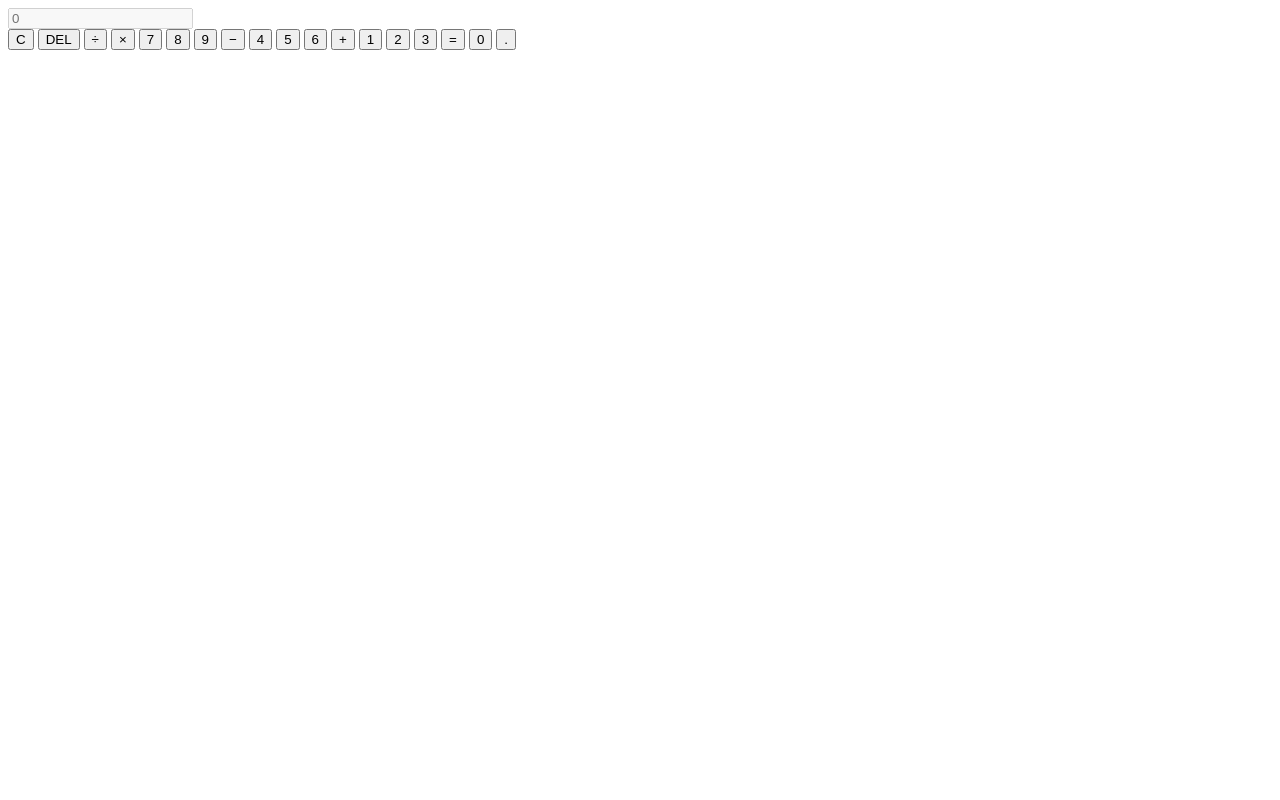
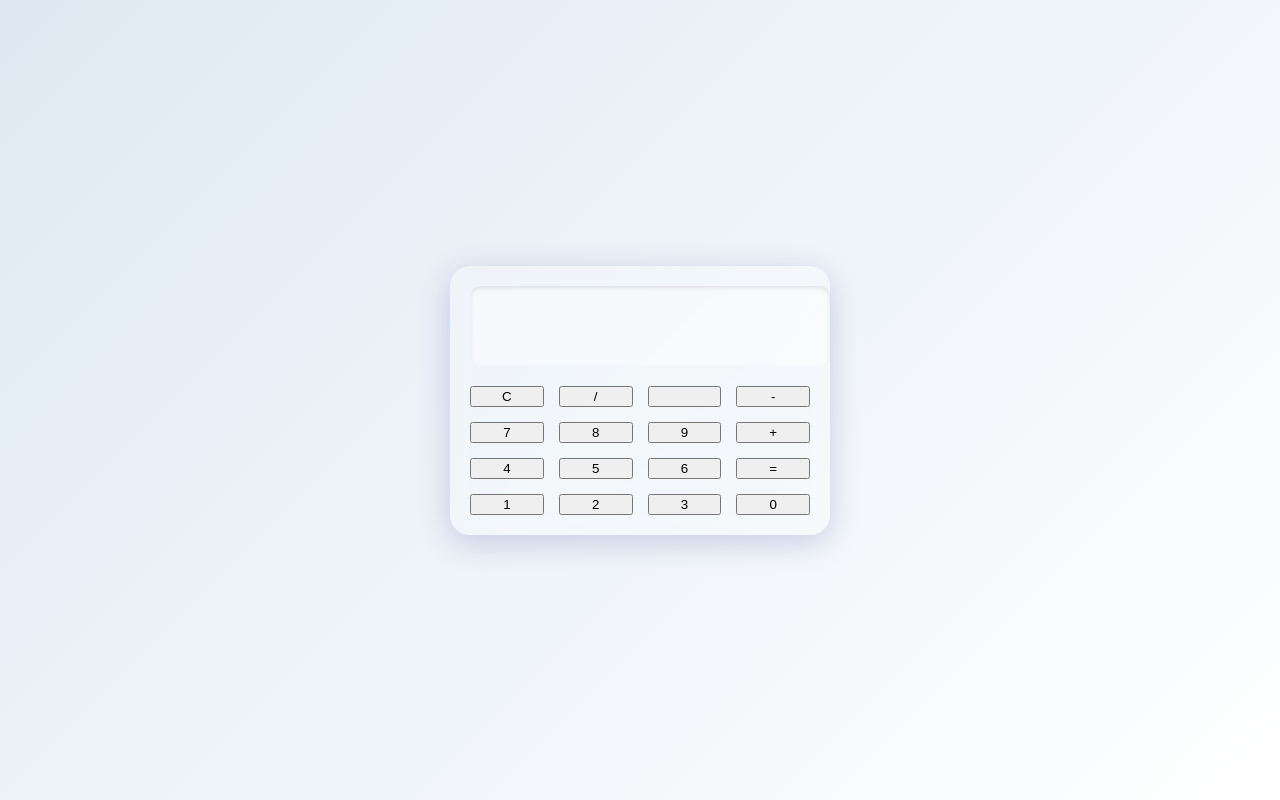
Before and after one commit to ROSHINAROSHINA/CODSOFT-TASK-3, a plain HTML site: page index.html in a window 1280 px wide. Drawn offline with Linux system fonts and the light colour scheme.

Commit message:
index.html

```diff
--- a/index.html
+++ b/index.html
@@ -1,27 +1,35 @@
-<div class="calculator">
-  <input type="text" id="display" placeholder="0" disabled />
-  <div class="buttons">
-    <button class="btn" data-value="C">C</button>
-    <button class="btn" data-value="DEL">DEL</button>
-    <button class="btn" data-value="/">÷</button>
-    <button class="btn" data-value="*">×</button>
+<!DOCTYPE html>
+<html lang="en">
+<head>
+  <meta charset="UTF-8">
+  <title>Calculator</title>
+  <link rel="stylesheet" href="style.css">
+</head>
+<body>
+  <div class="calculator">
+    <input type="text" id="display" readonly>
+    <div class="buttons">
+      <button onclick="clearDisplay()">C</button>
+      <button onclick="appendValue('/')">/</button>
+      <button onclick="appendValue('')"></button>
+      <button onclick="appendValue('-')">-</button>
 
-    <button class="btn" data-value="7">7</button>
-    <button class="btn" data-value="8">8</button>
-    <button class="btn" data-value="9">9</button>
-    <button class="btn" data-value="-">−</button>
+      <button onclick="appendValue('7')">7</button>
+      <button onclick="appendValue('8')">8</button>
+      <button onclick="appendValue('9')">9</button>
+      <button onclick="appendValue('+')">+</button>
 
-    <button class="btn" data-value="4">4</button>
-    <button class="btn" data-value="5">5</button>
-    <button class="btn" data-value="6">6</button>
-    <button class="btn" data-value="+">+</button>
+      <button onclick="appendValue('4')">4</button>
+      <button onclick="appendValue('5')">5</button>
+      <button onclick="appendValue('6')">6</button>
+      <button onclick="calculate()">=</button>
 
-    <button class="btn" data-value="1">1</button>
-    <button class="btn" data-value="2">2</button>
-    <button class="btn" data-value="3">3</button>
-    <button class="btn equal" data-value="=">=</button>
-
-    <button class="btn zero" data-value="0">0</button>
-    <button class="btn" data-value=".">.</button>
+      <button onclick="appendValue('1')">1</button>
+      <button onclick="appendValue('2')">2</button>
+      <button onclick="appendValue('3')">3</button>
+      <button onclick="appendValue('0')">0</button>
+    </div>
   </div>
-</div>
+  <script src="script.js"></script>
+</body>
+</html>
```
